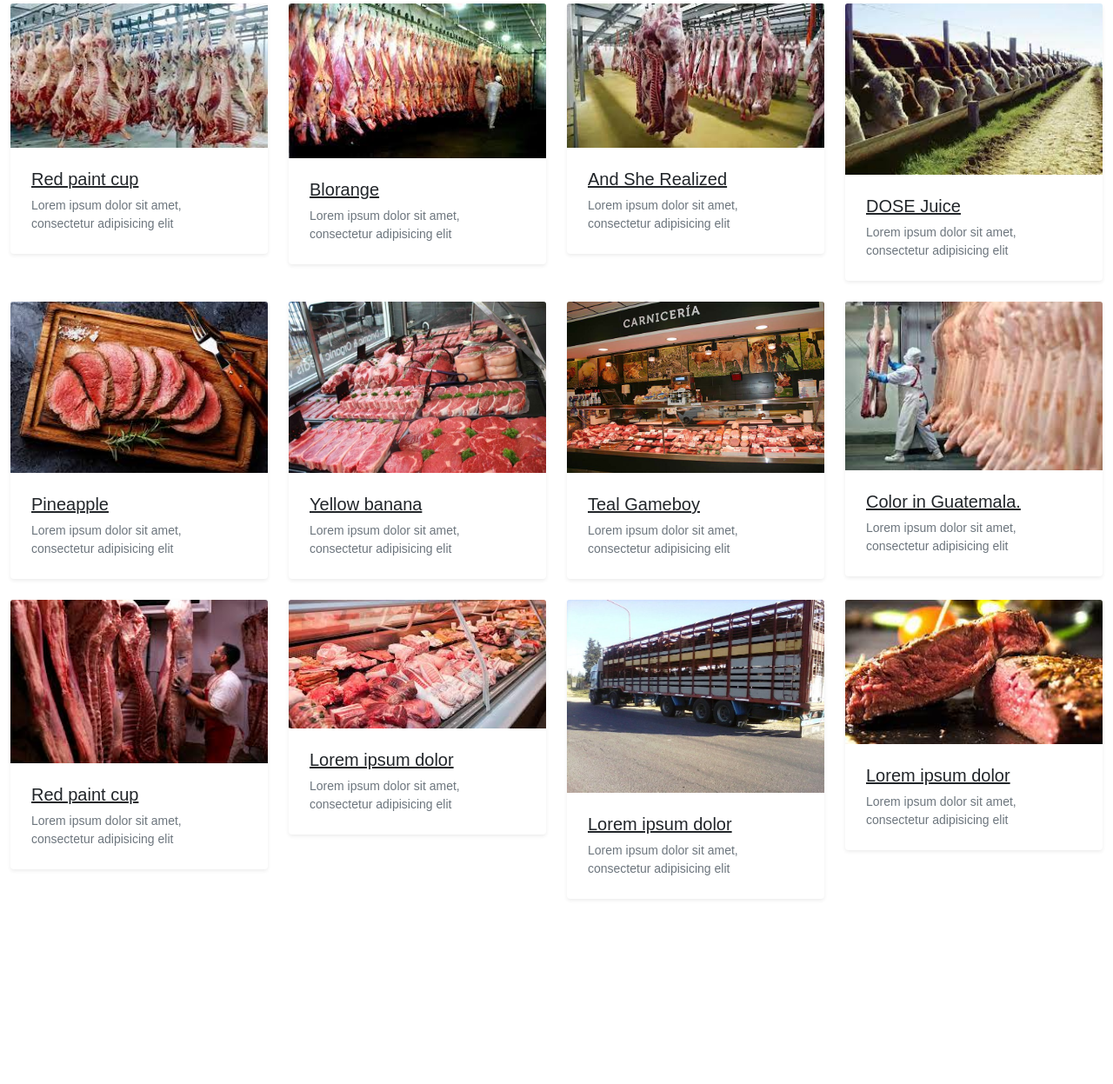
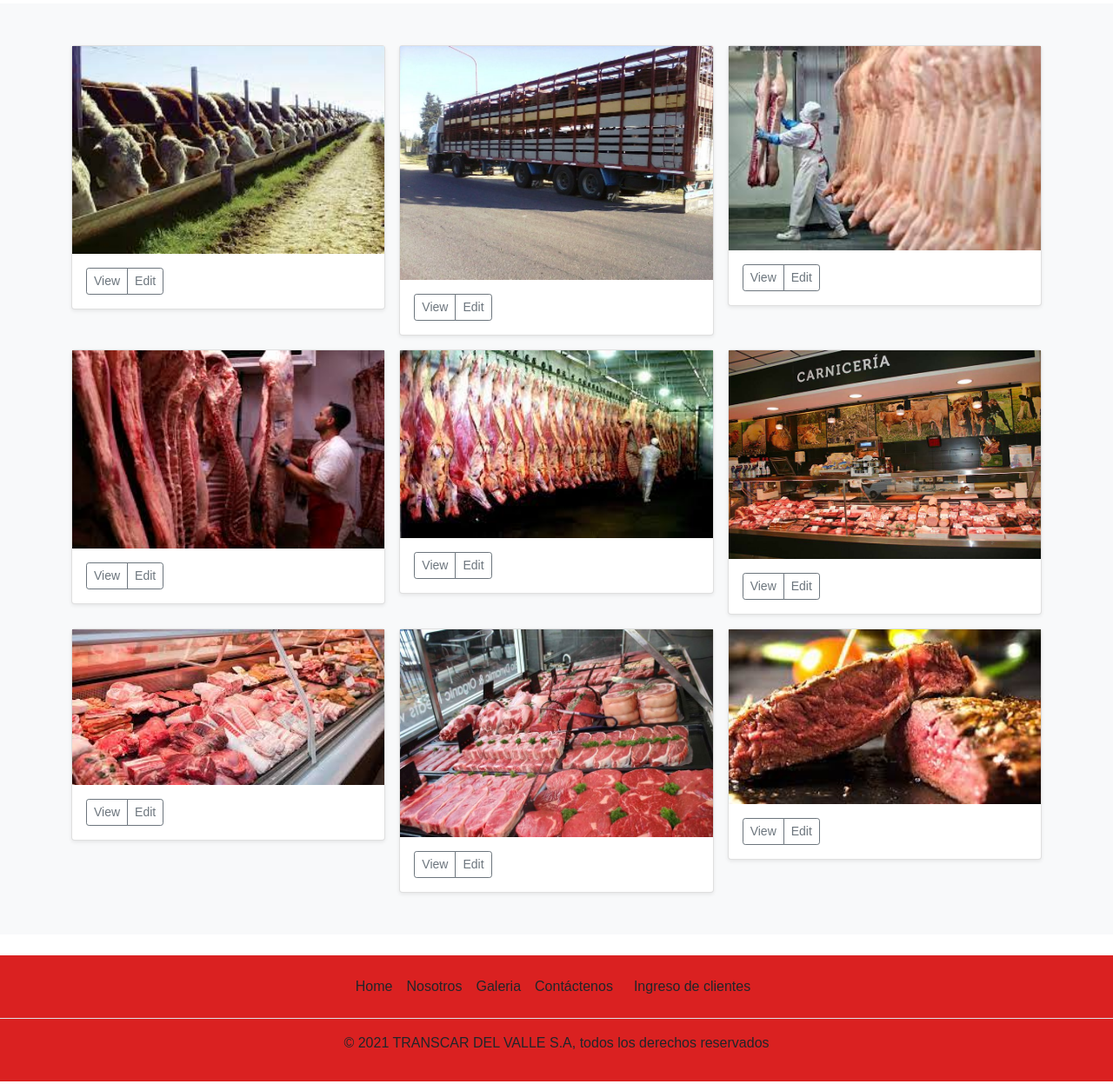
Before and after one commit to Psanma98/Transcar_SA, a website: page secciones/galeria.html in a window 1280 px wide. Shown: the part 158-1405 px from the top of the page at 87% size. Drawn offline with nearby package versions, Linux system fonts and the light colour scheme.

Commit message:
nueva-galeria-y-header

```diff
--- a/secciones/galeria.html
+++ b/secciones/galeria.html
@@ -71,154 +71,156 @@
     </header>
     </section>
 
+    <div class="album py-5 bg-light">
+        <div class="container">
 
-    <div class="container-fluid">
-        <div class="row">
-            <div class="col-xl-3 col-lg-4 col-md-6 mb-4">
-                <div class="bg-white rounded shadow-sm"><img src="../media/once.jpg" alt=""
-                        class="img-fluid card-img-top">
-                    <div class="p-4">
-                        <h5> <a href="#" class="text-dark">Red paint cup</a></h5>
-                        <p class="small text-muted mb-0">Lorem ipsum dolor sit amet, consectetur adipisicing elit
-                        </p>
+            <div class="row row-cols-1 row-cols-sm-2 row-cols-md-3 g-3">
+                <div class="col">
+                    <div class="card shadow-sm">
+                        </svg> <img src="../media/galeria-cinco.jpg" alt="">
+
+                        <div class="card-body">
+
+                            <div class="d-flex justify-content-between align-items-center">
+                                <div class="btn-group">
+                                    <button type="button" class="btn btn-sm btn-outline-secondary">View</button>
+                                    <button type="button" class="btn btn-sm btn-outline-secondary">Edit</button>
+                                </div>
 
                             </div>
                         </div>
                     </div>
+                </div>
+                <div class="col">
+                    <div class="card shadow-sm">
+                    </svg> <img src="../media/galeria-cuatro.jpg" alt="">
 
-            <div class="col-xl-3 col-lg-4 col-md-6 mb-4">
-                <div class="bg-white rounded shadow-sm"><img src="../media/galeria-tres.jpg" alt=""
-                        class="img-fluid card-img-top">
-                    <div class="p-4">
-                        <h5> <a href="#" class="text-dark">Blorange</a></h5>
-                        <p class="small text-muted mb-0">Lorem ipsum dolor sit amet, consectetur adipisicing elit
-                        </p>
+                        <div class="card-body">
+
+                            <div class="d-flex justify-content-between align-items-center">
+                                <div class="btn-group">
+                                    <button type="button" class="btn btn-sm btn-outline-secondary">View</button>
+                                    <button type="button" class="btn btn-sm btn-outline-secondary">Edit</button>
+                                </div>
 
                             </div>
                         </div>
                     </div>
+                </div>
+                <div class="col">
+                    <div class="card shadow-sm">
+                    </svg> <img src="../media/galeria-uno.jpg" alt="">
 
-            <div class="col-xl-3 col-lg-4 col-md-6 mb-4">
-                <div class="bg-white rounded shadow-sm"><img src=" ../media/galeria-dos.jpg"
-                        class="img-fluid card-img-top">
-                    <div class="p-4">
-                        <h5> <a href="#" class="text-dark">And She Realized</a></h5>
-                        <p class="small text-muted mb-0">Lorem ipsum dolor sit amet, consectetur adipisicing elit
-                        </p>
+                        <div class="card-body">
+
+                            <div class="d-flex justify-content-between align-items-center">
+                                <div class="btn-group">
+                                    <button type="button" class="btn btn-sm btn-outline-secondary">View</button>
+                                    <button type="button" class="btn btn-sm btn-outline-secondary">Edit</button>
+                                </div>
 
                             </div>
                         </div>
                     </div>
+                </div>
 
-            <div class="col-xl-3 col-lg-4 col-md-6 mb-4">
-                <div class="bg-white rounded shadow-sm"><img src="../media/galeria-cinco.jpg" alt=""
-                        class="img-fluid card-img-top">
-                    <div class="p-4">
-                        <h5> <a href="#" class="text-dark">DOSE Juice</a></h5>
-                        <p class="small text-muted mb-0">Lorem ipsum dolor sit amet, consectetur adipisicing elit
-                        </p>
+                <div class="col">
+                    <div class="card shadow-sm">
+                    </svg> <img src="../media/doce.jpg" alt="">
+
+                        <div class="card-body">
+
+                            <div class="d-flex justify-content-between align-items-center">
+                                <div class="btn-group">
+                                    <button type="button" class="btn btn-sm btn-outline-secondary">View</button>
+                                    <button type="button" class="btn btn-sm btn-outline-secondary">Edit</button>
+                                </div>
 
                             </div>
                         </div>
                     </div>
+                </div>
+                <div class="col">
+                    <div class="card shadow-sm">
+                    </svg> <img src="../media/galeria-tres.jpg" alt="">
 
-            <div class="col-xl-3 col-lg-4 col-md-6 mb-4">
-                <div class="bg-white rounded shadow-sm"><img src="../media/galeria-siete.jpg" alt=""
-                        class="img-fluid card-img-top">
-                    <div class="p-4">
-                        <h5> <a href="#" class="text-dark">Pineapple</a></h5>
-                        <p class="small text-muted mb-0">Lorem ipsum dolor sit amet, consectetur adipisicing elit
-                        </p>
+                        <div class="card-body">
+
+                            <div class="d-flex justify-content-between align-items-center">
+                                <div class="btn-group">
+                                    <button type="button" class="btn btn-sm btn-outline-secondary">View</button>
+                                    <button type="button" class="btn btn-sm btn-outline-secondary">Edit</button>
+                                </div>
 
                             </div>
                         </div>
                     </div>
+                </div>
+                <div class="col">
+                    <div class="card shadow-sm">
+                    </svg> <img src="../media/galeria-diez.jpg" alt="">
 
-            <div class="col-xl-3 col-lg-4 col-md-6 mb-4">
-                <div class="bg-white rounded shadow-sm"><img src="../media/galeria-nueve.jpg" alt=""
-                        class="img-fluid card-img-top">
-                    <div class="p-4">
-                        <h5> <a href="#" class="text-dark">Yellow banana</a></h5>
-                        <p class="small text-muted mb-0">Lorem ipsum dolor sit amet, consectetur adipisicing elit
-                        </p>
+                        <div class="card-body">
+
+                            <div class="d-flex justify-content-between align-items-center">
+                                <div class="btn-group">
+                                    <button type="button" class="btn btn-sm btn-outline-secondary">View</button>
+                                    <button type="button" class="btn btn-sm btn-outline-secondary">Edit</button>
+                                </div>
 
                             </div>
                         </div>
                     </div>
+                </div>
 
-            <div class="col-xl-3 col-lg-4 col-md-6 mb-4">
-                <div class="bg-white rounded shadow-sm"><img src="../media/galeria-diez.jpg" alt=""
-                        class="img-fluid card-img-top">
-                    <div class="p-4">
-                        <h5> <a href="#" class="text-dark">Teal Gameboy</a></h5>
-                        <p class="small text-muted mb-0">Lorem ipsum dolor sit amet, consectetur adipisicing elit
-                        </p>
+                <div class="col">
+                    <div class="card shadow-sm">
+                    </svg> <img src="../media/galeria ocho.jpg" alt="">
+
+                        <div class="card-body">
+
+                            <div class="d-flex justify-content-between align-items-center">
+                                <div class="btn-group">
+                                    <button type="button" class="btn btn-sm btn-outline-secondary">View</button>
+                                    <button type="button" class="btn btn-sm btn-outline-secondary">Edit</button>
+                                </div>
 
                             </div>
                         </div>
                     </div>
+                </div>
+                <div class="col">
+                    <div class="card shadow-sm">
+                    </svg> <img src="../media/galeria-nueve.jpg" alt="">
 
-            <div class="col-xl-3 col-lg-4 col-md-6 mb-4">
-                <div class="bg-white rounded shadow-sm"><img src="../media/galeria-uno.jpg" alt=""
-                        class="img-fluid card-img-top">
-                    <div class="p-4">
-                        <h5> <a href="#" class="text-dark">Color in Guatemala.</a></h5>
-                        <p class="small text-muted mb-0">Lorem ipsum dolor sit amet, consectetur adipisicing elit
-                        </p>
+                        <div class="card-body">
+
+                            <div class="d-flex justify-content-between align-items-center">
+                                <div class="btn-group">
+                                    <button type="button" class="btn btn-sm btn-outline-secondary">View</button>
+                                    <button type="button" class="btn btn-sm btn-outline-secondary">Edit</button>
+                                </div>
 
                             </div>
                         </div>
                     </div>
+                </div>
+                <div class="col">
+                    <div class="card shadow-sm">
+                    </svg> <img src="../media/carrousel-tres.jpg" alt="">
 
-            <div class="col-xl-3 col-lg-4 col-md-6 mb-4">
-                <div class="bg-white rounded shadow-sm"><img src="../media/doce.jpg" alt=""
-                        class="img-fluid card-img-top">
-                    <div class="p-4">
-                        <h5> <a href="#" class="text-dark">Red paint cup</a></h5>
-                        <p class="small text-muted mb-0">Lorem ipsum dolor sit amet, consectetur adipisicing elit
-                        </p>
+                        <div class="card-body">
+
+                            <div class="d-flex justify-content-between align-items-center">
+                                <div class="btn-group">
+                                    <button type="button" class="btn btn-sm btn-outline-secondary">View</button>
+                                    <button type="button" class="btn btn-sm btn-outline-secondary">Edit</button>
+                                </div>
 
                             </div>
                         </div>
                     </div>
-
-            <div class="col-xl-3 col-lg-4 col-md-6 mb-4">
-                <div class="bg-white rounded shadow-sm"><img src="../media/galeria ocho.jpg" alt=""
-                        class="img-fluid card-img-top">
-                    <div class="p-4">
-                        <h5> <a href="#" class="text-dark">Lorem ipsum dolor</a></h5>
-                        <p class="small text-muted mb-0">Lorem ipsum dolor sit amet, consectetur adipisicing elit
-                        </p>
-
                 </div>
-                </div>
-            </div>
-
-            <div class="col-xl-3 col-lg-4 col-md-6 mb-4">
-                <div class="bg-white rounded shadow-sm"><img src="../media/galeria-cuatro.jpg" alt=""
-                        class="img-fluid card-img-top">
-                    <div class="p-4">
-                        <h5> <a href="#" class="text-dark">Lorem ipsum dolor</a></h5>
-                        <p class="small text-muted mb-0">Lorem ipsum dolor sit amet, consectetur adipisicing elit
-                        </p>
-
-                    </div>
-                </div>
-            </div>
-
-            <div class="col-xl-3 col-lg-4 col-md-6 mb-4">
-                <div class="bg-white rounded shadow-sm"><img src="../media/carrousel-tres.jpg" alt=""
-                        class="img-fluid card-img-top">
-                    <div class="p-4">
-                        <h5> <a href="#" class="text-dark">Lorem ipsum dolor</a></h5>
-                        <p class="small text-muted mb-0">Lorem ipsum dolor sit amet, consectetur adipisicing elit
-                        </p>
-
-                    </div>
-                </div>
-            </div>
-
-
             </div>
         </div>
     </div>
@@ -233,15 +235,28 @@
 
 
 
-    <footer>
-        <h3>
-            <p><strong>Para mayor información comuníquese por los siguientes medios:</strong></p>
-            <p><strong>Email:</strong> frigorificotranscar@gmail.com</p>
-            <p><strong>Teléfono:</strong> XXXXX-XXXXXX-XXX</p>
-            <p><strong>Facebook:</strong> Frigorífico TRANSCAR</p>
-            <p><strong> Instagram:</strong> @transcar2022</p>
-        </h3>
+
+
+    <div>
+        <footer class="py-3 my-4">
+          <ul class="nav justify-content-center border-bottom pb-3 mb-3">
+            <li class="nav-item"><a href="../index.html" class="nav-link link-dark px-2 ">Home</a></li>
+            <li class="nav-item"><a href="./nosotros.html" class="nav-link link-dark px-2 ">Nosotros</a></li>
+            <li class="nav-item"><a href="./galeria.html" class="nav-link link-dark px-2 ">Galeria</a></li>
+            <li class="nav-item"><a href="./contacto.html" class="nav-link link-dark px-2 ">Contáctenos</a></li>
+            <li class="nav-item"><a href="./productos.html" class="nav-link link-dark">Ingreso de clientes</a></li>
+          </ul>
+          <p class="text-center">&copy; 2021 TRANSCAR DEL VALLE S.A, todos los derechos reservados</p>
         </footer>
+      </div>
+
+
+
+
+
+
+
+
 
 </body>
 
```
Lines whose indentation alone changed are shown as unchanged.
